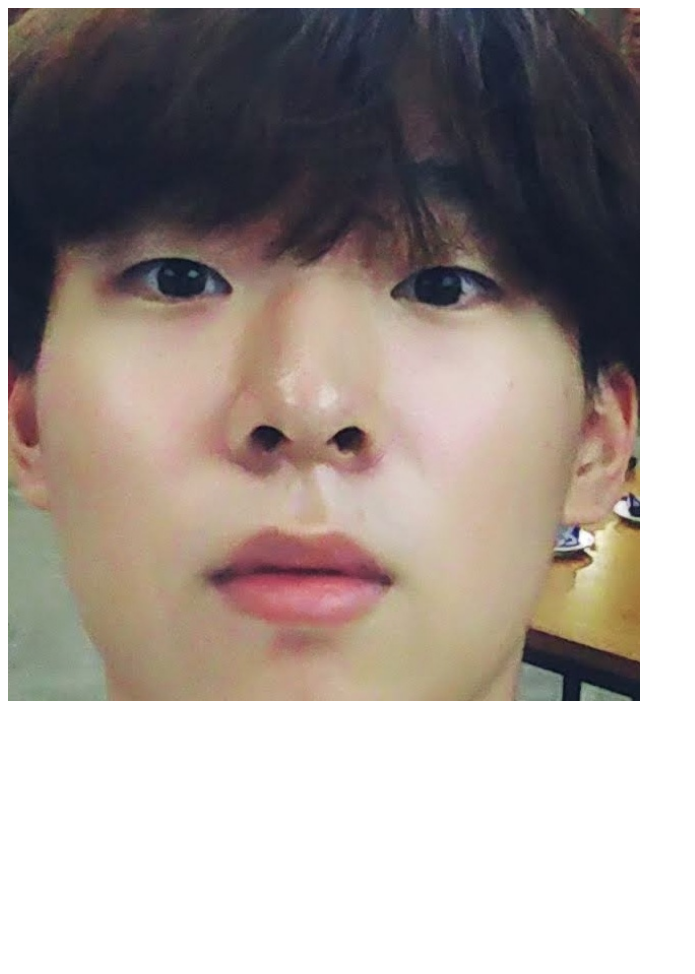
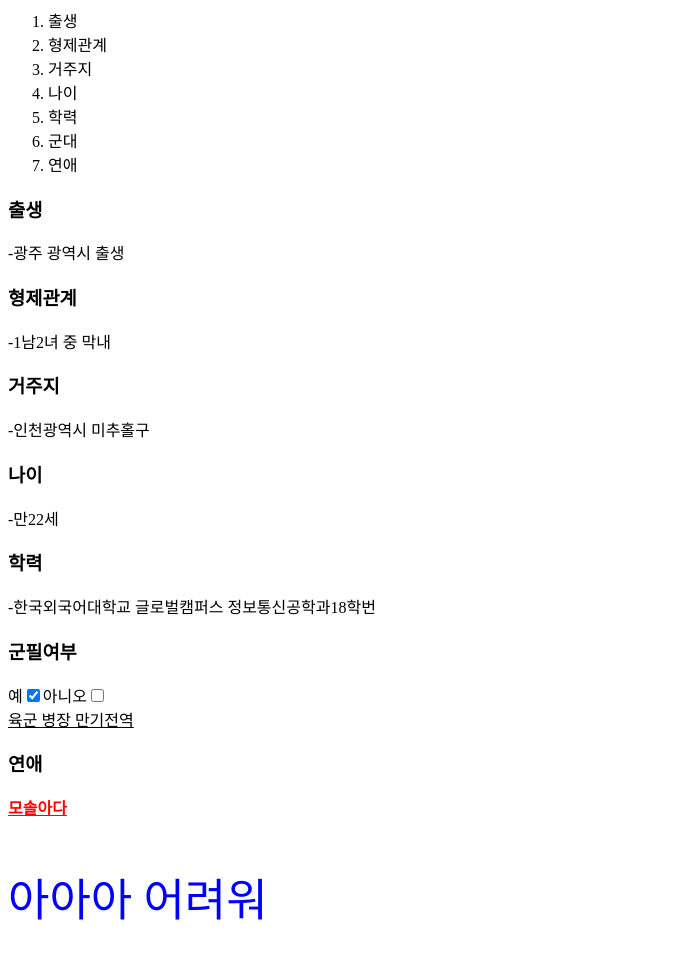
Before and after one commit to Wonjae3941/-, a plain HTML site: page index.html in a window 1280 px wide. Shown: the part 81-1055 px from the top of the page, without its empty margins (0-695 px from the left). Before the commit the page ends 800 px from the top, so only its background shows below. Drawn offline with Linux system fonts and the light colour scheme.

Commit message:
Add files via upload
zd

```diff
--- a/index.html
+++ b/index.html
@@ -1,10 +1,28 @@
 <!doctype html>
 <html>
 <head>
-<title>외대 최강 귀요미 한성관</title>
+<title>한성관, 그는 누구인가</title>
 <meta charset="utf-8">
 </head>
 <body>
-<h1>외대 최강 귀요미 한성관</h1>
-<img src="성관.jpg" width="50%"></body>
+<h1><a href="한성관.html" target="blank" title="존나 귀여움ㅋ">한성관, 그는 누구인가?></a></h1>
+<ol>
+<li>출생</li>
+<li>형제관계</li>
+<li>거주지</li>
+<li>나이</li>
+<li>학력</li>
+<li>군대</li>
+<li>연애</li>
+</ol>
+<h3>출생</h3><p>-광주 광역시 출생<p1>
+<h3>형제관계</h3><p>-1남2녀 중 막내</p>
+<h3>거주지</h3><p>-인천광역시 미추홀구</p>
+<h3>나이</h3><p>-만22세</p>
+<h3>학력</h3><p>-한국외국어대학교 글로벌캠퍼스 정보통신공학과18학번</p>
+<h3>군필여부</h3><p>예<input type="checkbox" checked>아니오<input type="checkbox"><br>
+<u>육군 병장 만기전역</u>
+<h3>연애</h3><p><font color="red"><strong><u>모솔아다</u></strong></font></p>
+<p style="font-size:45px; color:blue;">아아아 어려워</p>
+</body>
 </html>
```
Also changed, not shown: 성관.html (added, +10 -0 lines).
